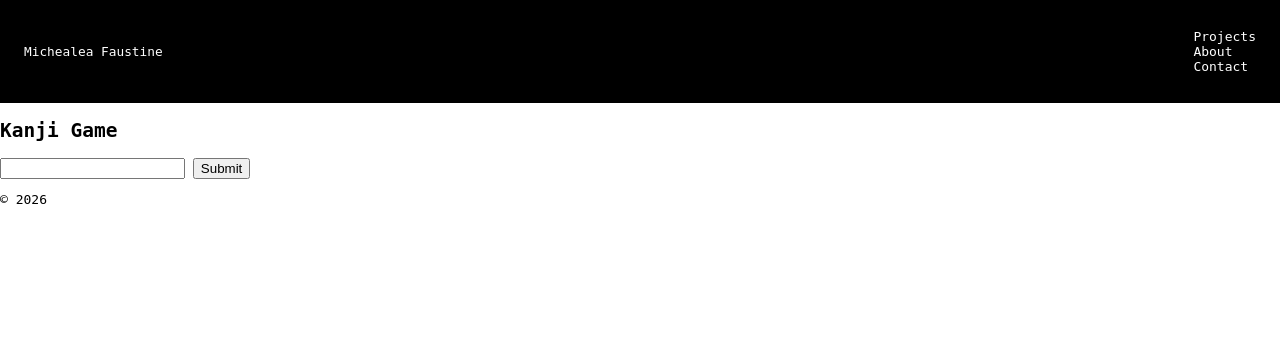
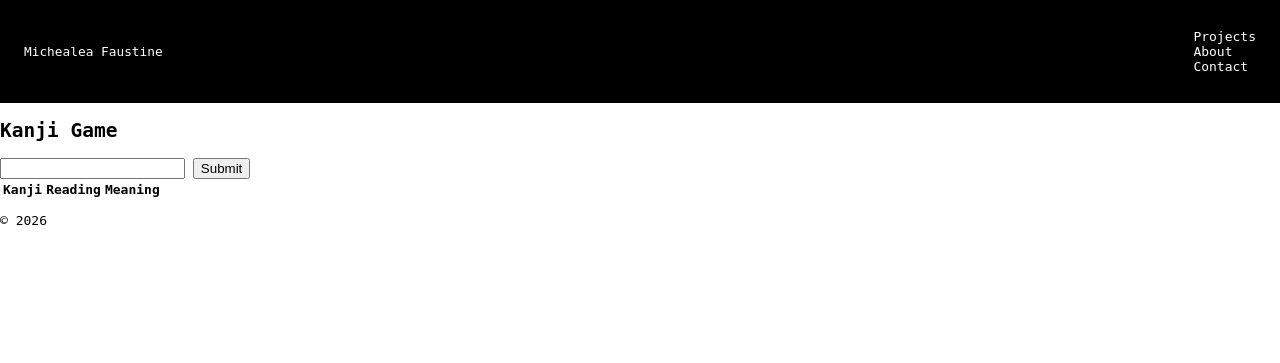
Before and after one commit to Michxz312/portfolio, a Flask app: page /kanji/ in a window 1280 px wide. Shown: the top 363 px of the page. Run offline with Flask 3, Linux system fonts and the light colour scheme; lists and menus that the app fills with data are empty.

Commit message:
Add summary function to display word list in the Kanji game

```diff
--- a/static/kanji_app.js
+++ b/static/kanji_app.js
@@ -48,6 +48,21 @@ async function main() {
     currentReading = kanjiInfo.japanese?.[0]?.reading;
     wordList.push({"kanji": word, "hiragana": currentReading, "definition":kanjiInfo.senses?.[0]?.english_definitions || []})
     document.getElementById("display").textContent = word;
+    summary()
+}
+
+function summary() {
+    console.log("table:", document.getElementById("word-table"));
+
+    const tbody = document.querySelector("#word-table tbody");
+
+    tbody.innerHTML = wordList.map(item => `
+        <tr>
+            <td>${item.kanji}</td>
+            <td>${item.hiragana}</td>
+            <td>${item.definition}</td>
+        </tr>
+    `).join("");
 }
 
 document.getElementById("submit").addEventListener("click", () => {
@@ -55,6 +70,7 @@ document.getElementById("submit").addEventListener("click", () => {
     if (guess == currentReading) {
         document.getElementById("summary").textContent = "correct!"
     }
+    console.log(wordList)
 })
 
 document.addEventListener("DOMContentLoaded", () => {
--- a/templates/projects/kanji/kanji.html
+++ b/templates/projects/kanji/kanji.html
@@ -6,7 +6,18 @@
         <div id="display"></div>
         <input type="text" id="romaji-input"/>
         <button id="submit">Submit</button>
-        <div id="summary"></div>
+        <div id="summary">
+            <table id = "word-table">
+                <thead>
+                    <tr>
+                        <th>Kanji</th>
+                        <th>Reading</th>
+                        <th>Meaning</th>
+                    </tr>
+                </thead>
+                <tbody></tbody>
+            </table>
+        </div>
     </section>
     <script src="{{ url_for('static', filename='kanji_app.js') }}"></script>
 {% endblock %}
```
